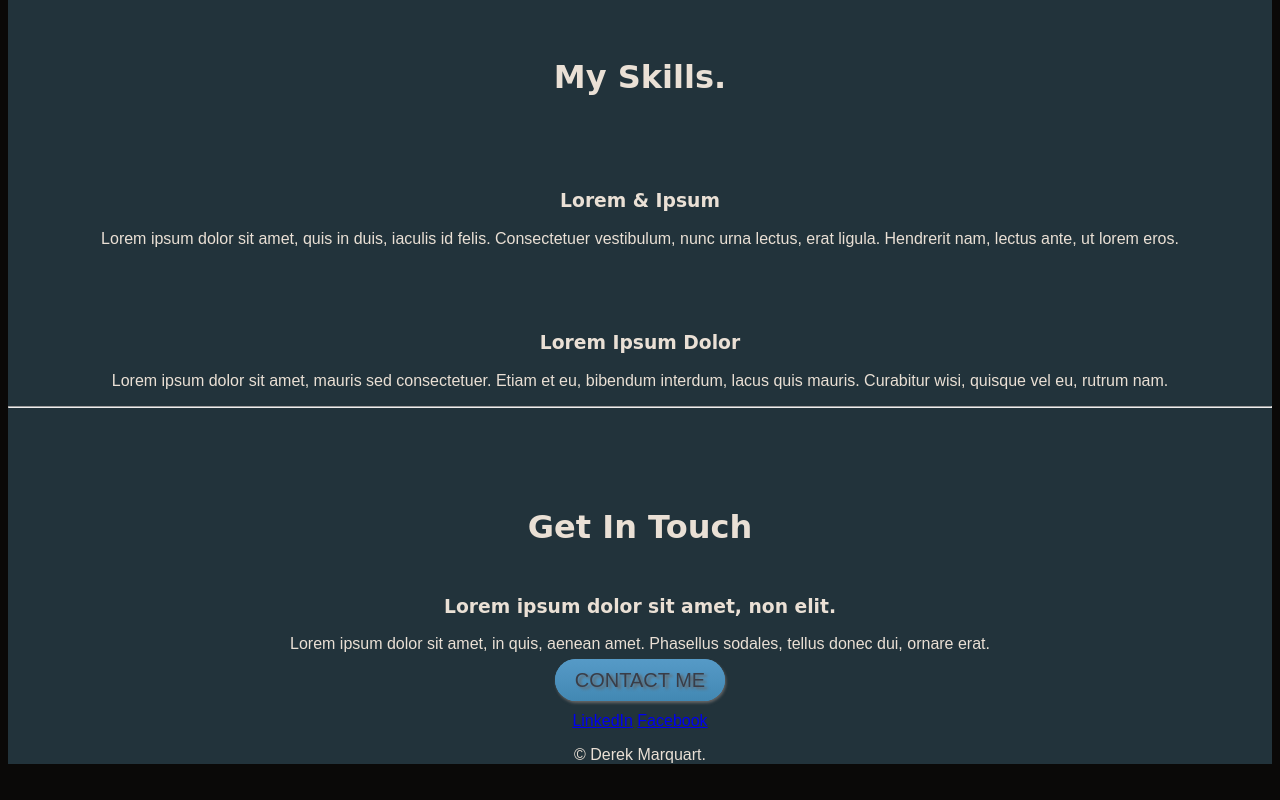
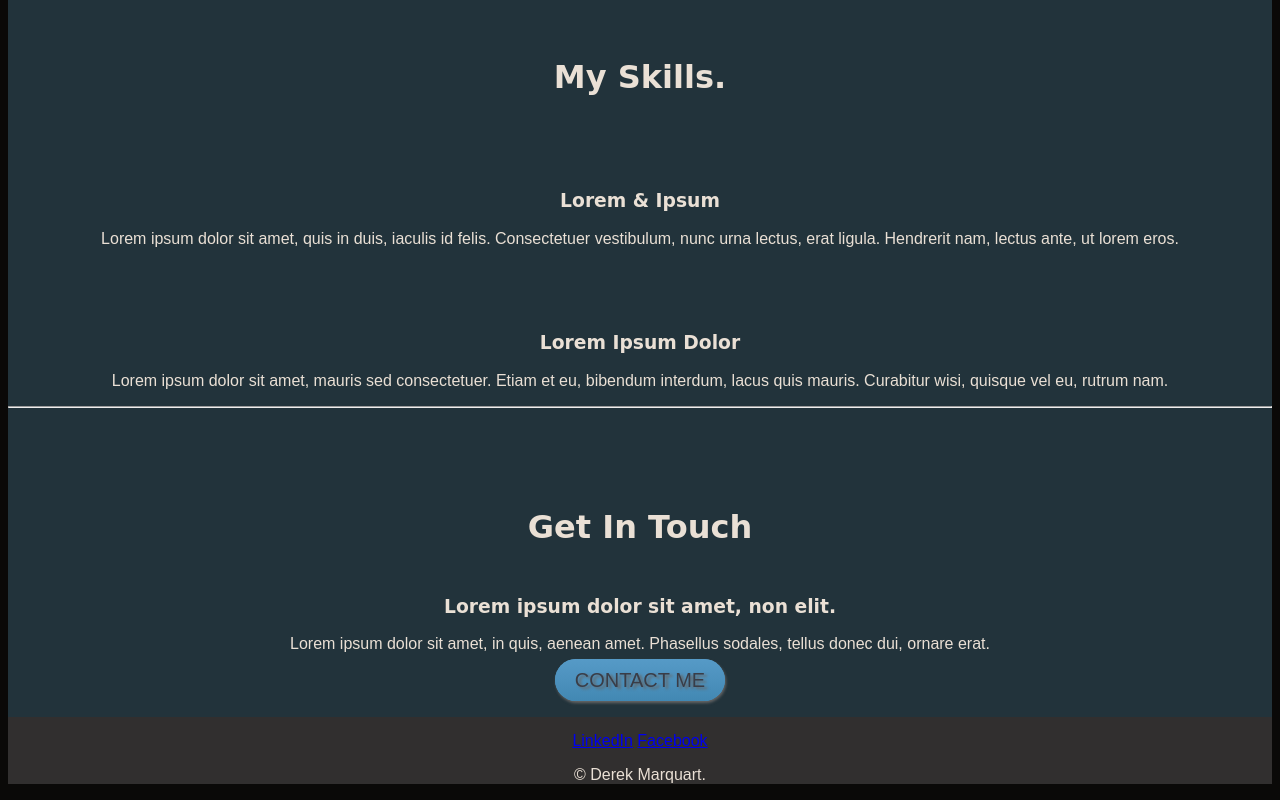
Before and after one commit to CaptainDPM/Personal-Site, a plain HTML site: page index.html in a window 1280 px wide. Shown: the part 1069-1869 px from the top of the page. Drawn offline with Linux system fonts and the light colour scheme.

Commit message:
Update styles.css

```diff
--- a/styles.css
+++ b/styles.css
@@ -14,12 +14,14 @@ body {
 .Middle {
   background-color: #22333B;
   font-family: sans-serif;
+  padding-bottom: 25px;
 }
 
 .Bottom {
-  background-color: #22333B;
+  background-color: #312F2F;
   font-family: sans-serif;
-  padding-top: 20px;
+  padding-top: 15px;
+  height:
 }
 
 h1 {
@@ -40,6 +42,10 @@ h2 {
 h3 {
   color: #EAE0D5;
   margin-top: 50px;
+  font-family: "Brush Script MT", cursive;
+}
+
+.copyright {
   font-family: "Brush Script MT", cursive;
 }
 
```
